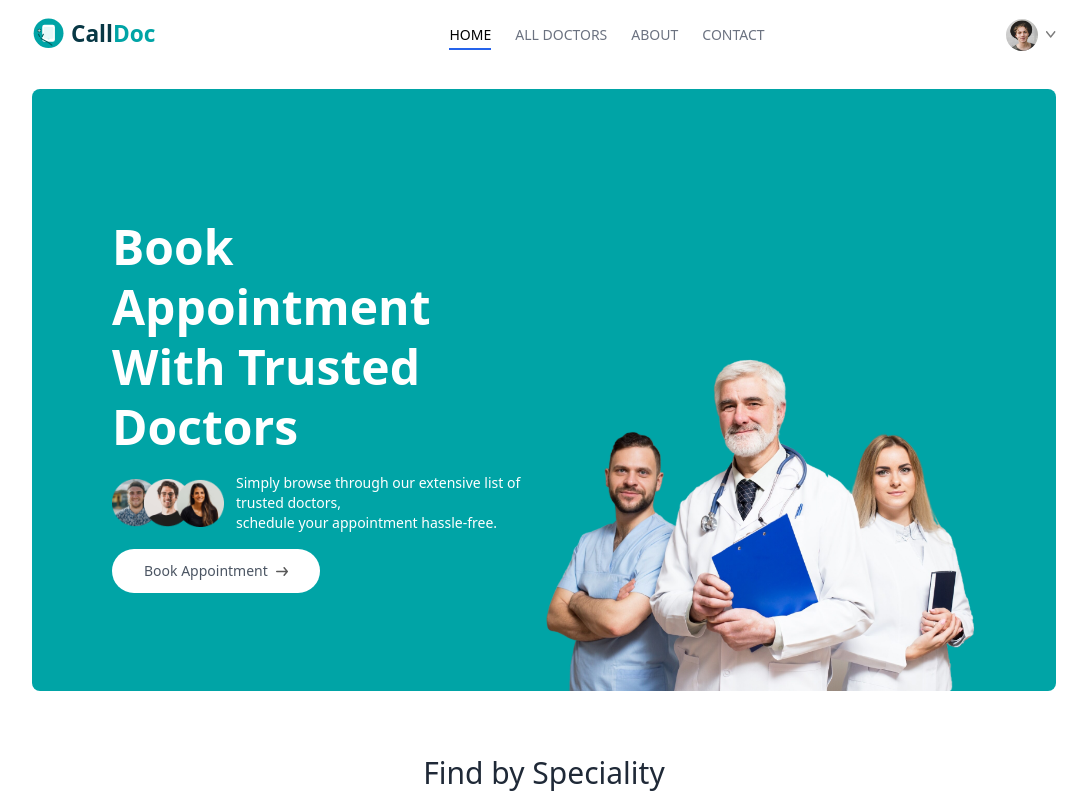
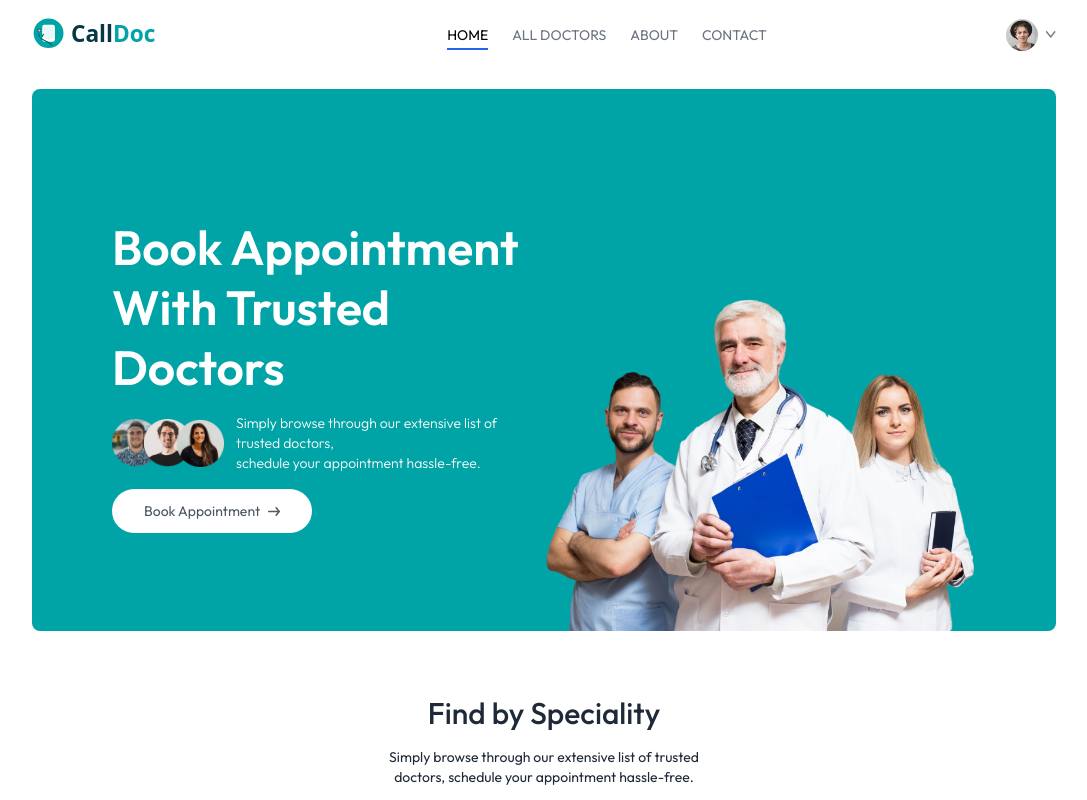
Before and after one commit to Praveen-Thathsara/Doctor-Channeling-Website-CallDoc, a React (Vite) app in the folder frontend/: page / in a window 1280 px wide. Shown: the top 800 px of the page, without its empty margins (96-1183 px from the left). Built offline with nearby package versions, Linux system fonts and the light colour scheme.

Commit message:
change the font family of the website

```diff
--- a/frontend/src/index.css
+++ b/frontend/src/index.css
@@ -1,6 +1,15 @@
+@import url('https://fonts.googleapis.com/css2?family=Outfit:wght@100..900&display=swap');
 @tailwind base;
 @tailwind components;
 @tailwind utilities;
+
+*{
+    font-family: Outfit;
+}
+
+.active hr{
+    @apply block
+}
 
 
 ::-webkit-scrollbar {
```
